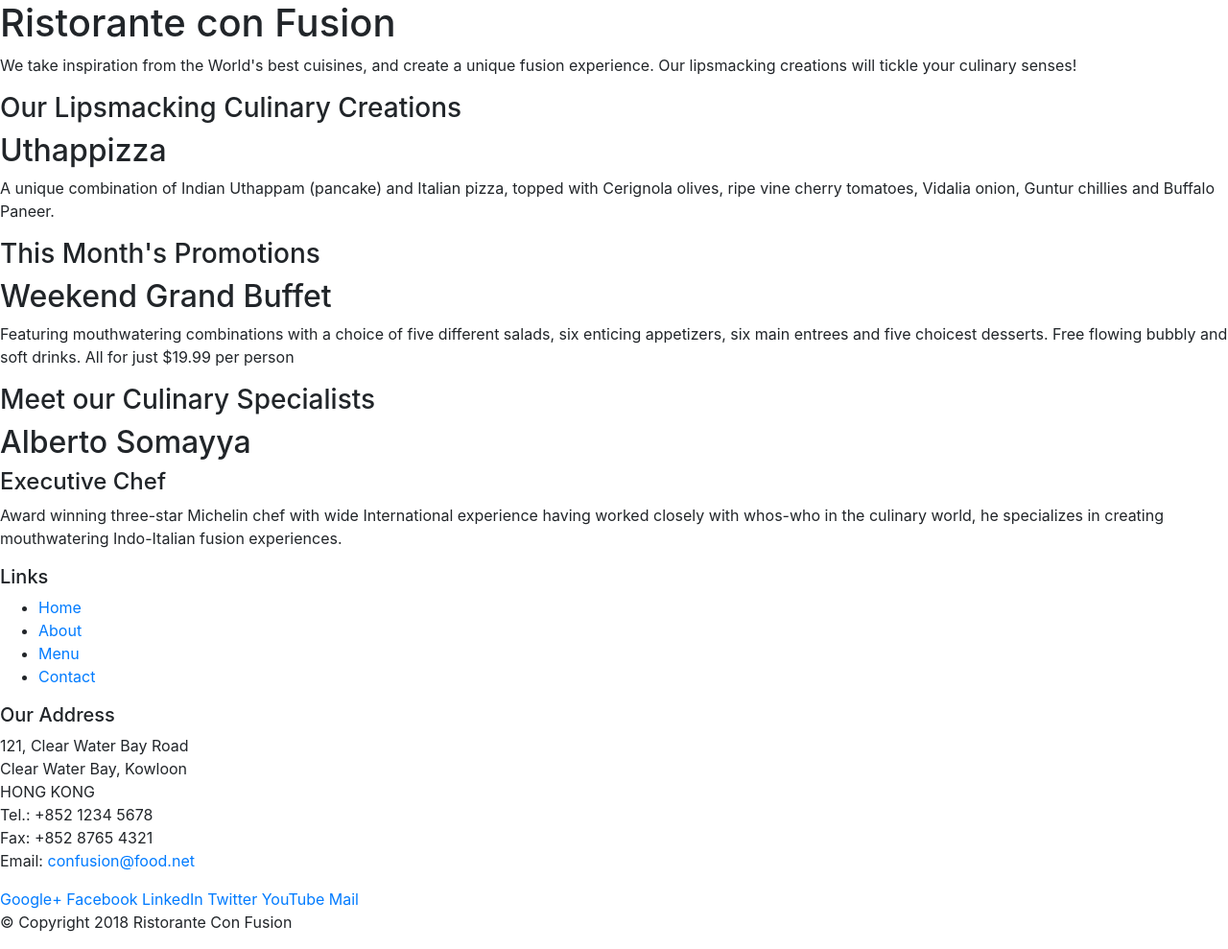
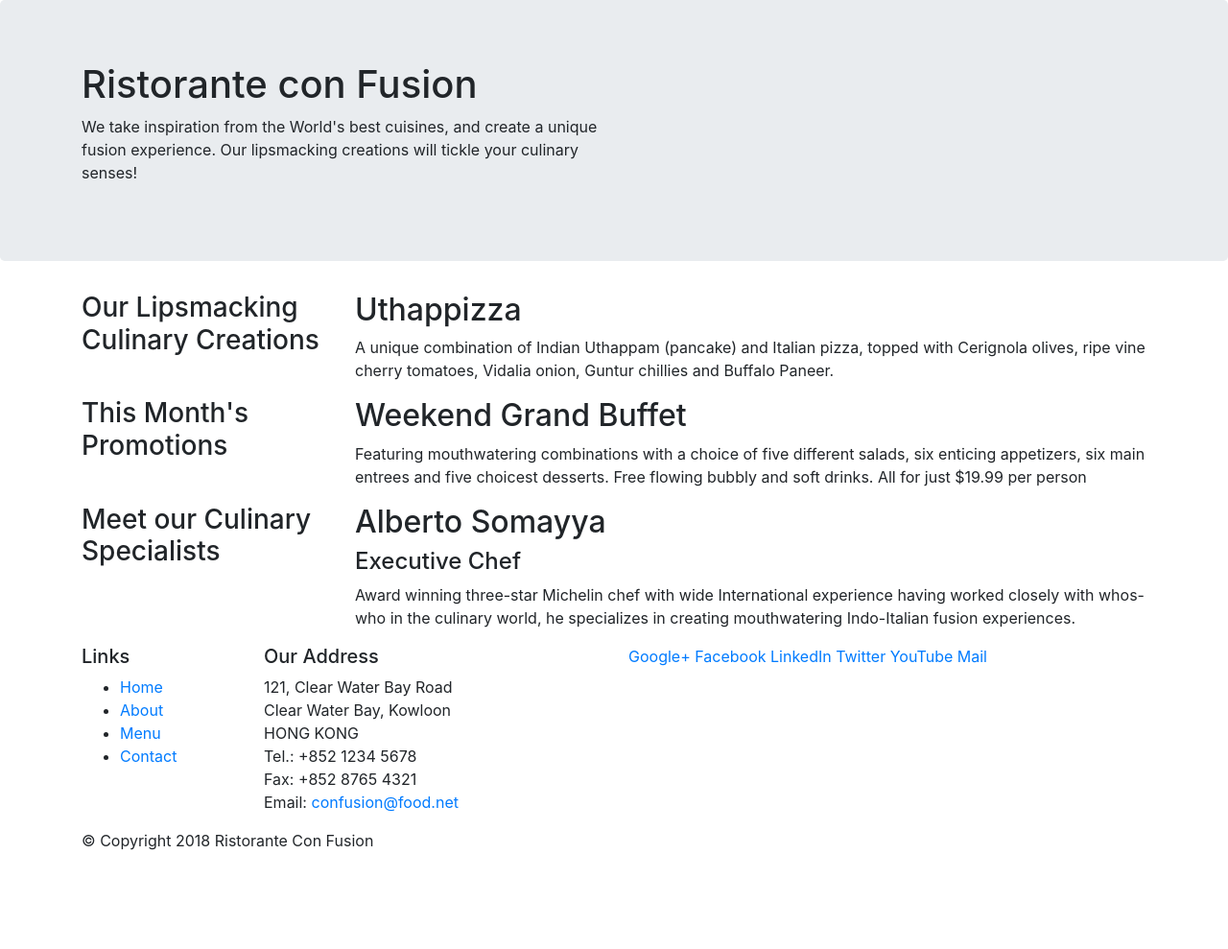
Before and after one commit to work-beardofdoom/Front-End-Web-Development, a website: page index.html in a window 1280 px wide. Shown: the whole page at 96% size. After the commit the page ends 904 px from the top, so only its background shows below. Drawn offline with nearby package versions, Linux system fonts and the light colour scheme.

Commit message:
bootstrap video basics

```diff
--- a/index.html
+++ b/index.html
@@ -15,46 +15,45 @@
 
 <body>
 
-    <header>
-        <div>
-            <div>
-                <div>
+    <header class="jumbotron">
+        <div class="container">
+            <div class="row">
+                <div class="col-12 col-sm-6">
                     <h1>Ristorante con Fusion</h1>
                     <p>We take inspiration from the World's best cuisines, and create a unique fusion experience. Our lipsmacking creations will tickle your culinary senses!</p>
                 </div>
-                <div>
-                </div>
+                <div class="col-12 col-sm"></div>
             </div>
         </div>
     </header>
 
-    <div>
-        <div>
-            <div>
+    <div class="container">
+        <div class="row">
+            <div class="col-12 col-sm-4 col-md-3">
                 <h3>Our Lipsmacking Culinary Creations</h3>
             </div>
-            <div>
+            <div class="col col-sm col-md">
                 <h2>Uthappizza</h2>
                 <p>A unique combination of Indian Uthappam (pancake) and Italian pizza, topped with Cerignola olives, ripe vine cherry tomatoes, Vidalia onion, Guntur chillies and Buffalo Paneer.</p>
             </div>
         </div>
 
 
-        <div>
-            <div>
+        <div class="row">
+            <div class="col-12 col-sm-4 col-md-3">
                 <h3>This Month's Promotions</h3>
             </div>
-            <div>
+            <div class="col col-sm col-md">
                 <h2>Weekend Grand Buffet</h2>
                 <p>Featuring mouthwatering combinations with a choice of five different salads, six enticing appetizers, six main entrees and five choicest desserts. Free flowing bubbly and soft drinks. All for just $19.99 per person </p>
             </div>
         </div>
 
-        <div>
-            <div>
+        <div class="row">
+            <div class="col-12 col-sm-4 col-md-3">
                 <h3>Meet our Culinary Specialists</h3>
             </div>
-            <div>
+            <div class="col col-sm col-md">
                 <h2>Alberto Somayya</h2>
                 <h4>Executive Chef</h4>
                 <p>Award winning three-star Michelin chef with wide International experience having worked closely with whos-who in the culinary world, he specializes in creating mouthwatering Indo-Italian fusion experiences. </p>
@@ -63,9 +62,9 @@
     </div>
 
     <footer>
-        <div>
-            <div>
-                <div>
+        <div class="container">
+            <div class="row">
+                <div class="col-4 col-sm-2">
                     <h5>Links</h5>
                     <ul>
                         <li><a href="#">Home</a></li>
@@ -74,7 +73,7 @@
                         <li><a href="#">Contact</a></li>
                     </ul>
                 </div>
-                <div>
+                <div class="col-6 col-sm-4">
                     <h5>Our Address</h5>
                     <address>
 		              121, Clear Water Bay Road<br>
@@ -85,7 +84,7 @@
 		              Email: <a href="mailto:confusion@food.net">confusion@food.net</a>
 		           </address>
                 </div>
-                <div>
+                <div class="col-12 col-sm-5">
                     <div>
                         <a href="http://google.com/+">Google+</a>
                         <a href="http://www.facebook.com/profile.php?id=">Facebook</a>
@@ -96,8 +95,8 @@
                     </div>
                 </div>
            </div>
-           <div>
-                <div>
+           <div class="row">
+                <div class="col-auto">
                     <p>© Copyright 2018 Ristorante Con Fusion</p>
                 </div>
            </div>
```
